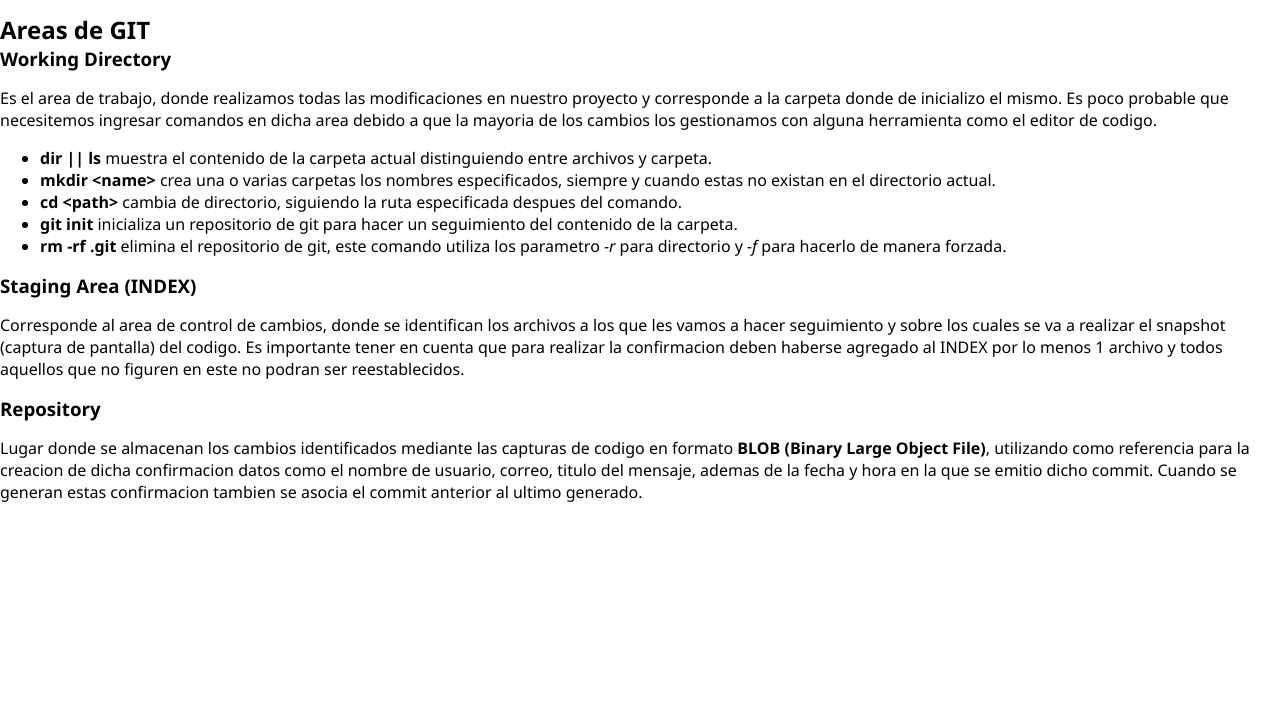
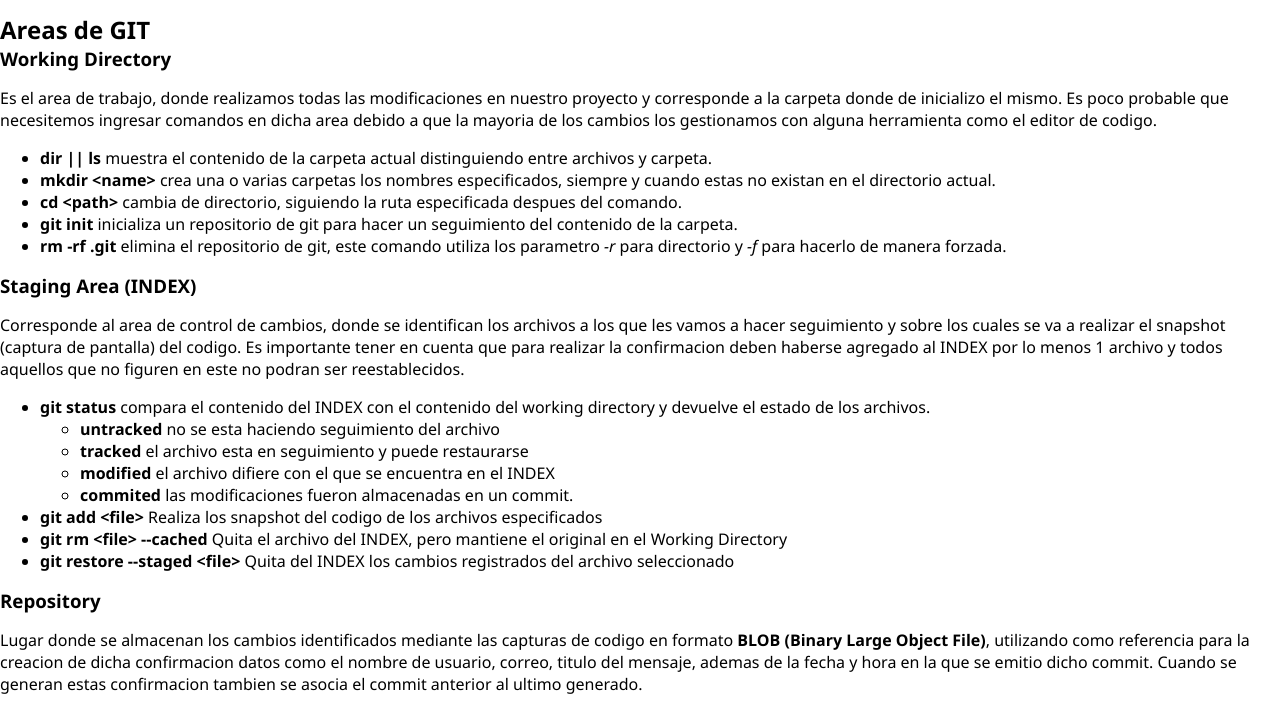
Before and after one commit to gmedvedeff/git-jv-10, a plain HTML site: page index.html in a window 1280 px wide. Shown: the part 182-893 px from the top of the page. Before the commit the page ends 800 px from the top, so only its background shows below. Drawn offline with Linux system fonts and the light colour scheme.

Commit message:
Comandos: Staging Area (INDEX)

```diff
--- a/index.html
+++ b/index.html
@@ -53,6 +53,20 @@
                 <p>
                     Corresponde al area de control de cambios, donde se identifican los archivos a los que les vamos a hacer seguimiento y sobre los cuales se va a realizar el snapshot (captura de pantalla) del codigo. Es importante tener en cuenta que para realizar la confirmacion deben haberse agregado al INDEX por lo menos 1 archivo y todos aquellos que no figuren en este no podran ser reestablecidos.
                 </p>
+                <ul class="commands">
+                    <li>
+                        <strong>git status</strong> compara el contenido del INDEX con el contenido del working directory y devuelve el estado de los archivos.
+                        <ul>
+                            <li><strong>untracked</strong> no se esta haciendo seguimiento del archivo</li>
+                            <li><strong>tracked</strong> el archivo esta en seguimiento y puede restaurarse</li>
+                            <li><strong>modified</strong> el archivo difiere con el que se encuentra en el INDEX</li>
+                            <li><strong>commited</strong> las modificaciones fueron almacenadas en un commit.</li>
+                        </ul>
+                    </li>
+                    <li><strong>git add &lt;file></strong> Realiza los snapshot del codigo de los archivos especificados</li>
+                    <li><strong>git rm &lt;file> --cached</strong> Quita el archivo del INDEX, pero mantiene el original en el Working Directory</li>
+                    <li><strong>git restore --staged &lt;file></strong> Quita del INDEX los cambios registrados del archivo seleccionado</li>
+                </ul>
             </article>
             <article>
                 <h3>Repository</h3>
```
